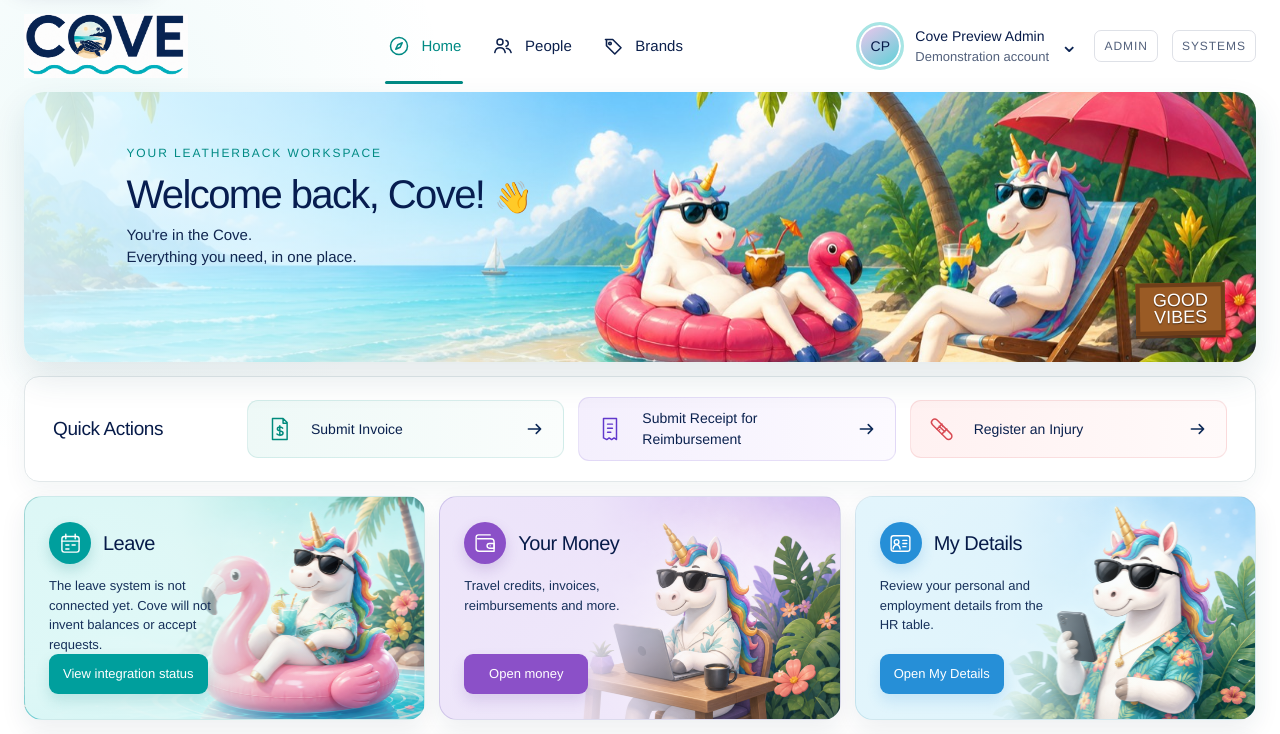
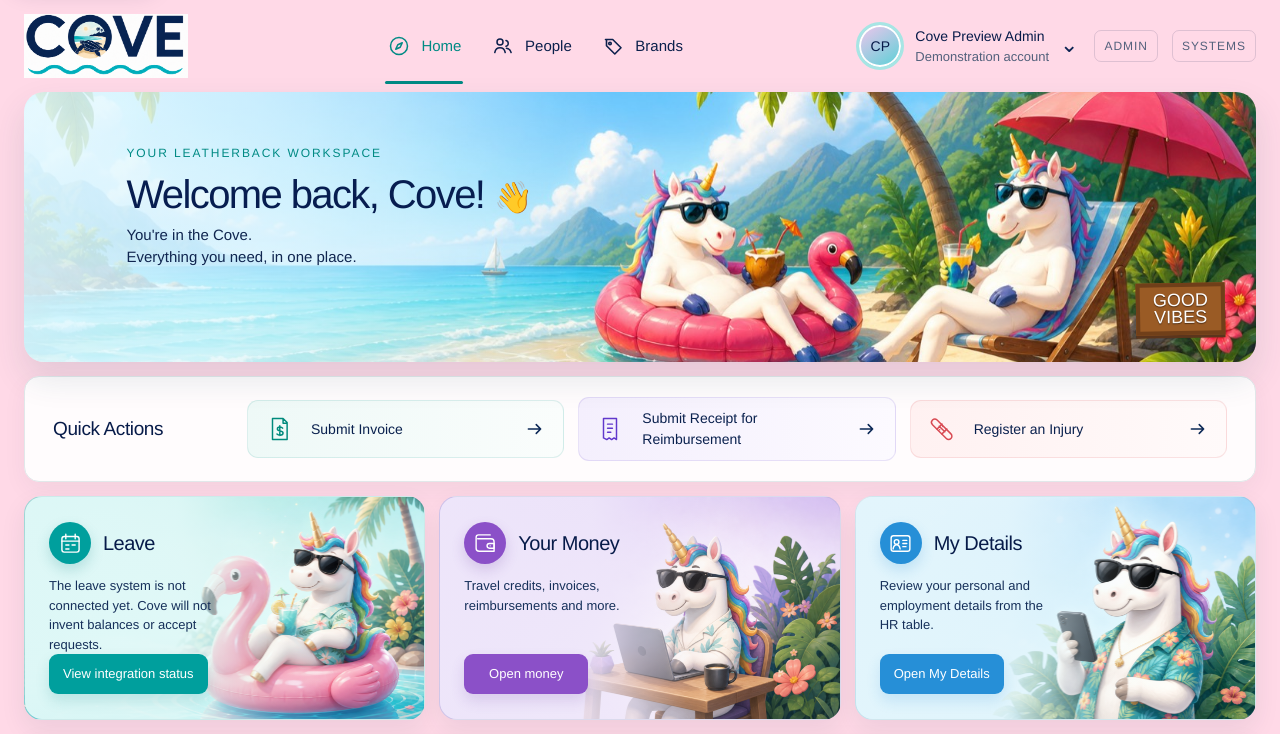
Before and after one commit to leatherback-travel-organisation/booking-calendar, a Next.js app: page / in a window 1280 px wide. Shown: the top 734 px of the page. Built offline with nearby package versions, Linux system fonts and the light colour scheme.

Commit message:
Set Cove homepage background to pink (#9)
Co-authored-by: cove-sso-automation[bot] <305917047+cove-sso-automation[bot]@users.noreply.github.com>

```diff
--- a/src/app/globals.css
+++ b/src/app/globals.css
@@ -2257,6 +2257,10 @@ h1 {
   font-family: var(--font-sans);
 }
 
+.cove-home-shell {
+  background: #ffd9e7;
+}
+
 .cove-topnav {
   width: min(1480px, calc(100% - 48px));
   height: 92px;
--- a/src/components/app-shell.tsx
+++ b/src/components/app-shell.tsx
@@ -22,7 +22,7 @@ export async function AppShell({ active, adminSection = "people", systemsSection
   const systemsHref = systemsSection === "websites" ? "/systems?view=websites" : "/systems";
 
   return (
-    <div className={`cove-portal-shell ${active === "admin" || active === "systems" ? "cove-admin-shell" : ""} ${active === "recruitment" ? "cove-recruitment-shell" : ""}`}>
+    <div className={`cove-portal-shell ${active === "home" ? "cove-home-shell" : ""} ${active === "admin" || active === "systems" ? "cove-admin-shell" : ""} ${active === "recruitment" ? "cove-recruitment-shell" : ""}`}>
       <a className="skip-link" href="#main-content">Skip to main content</a>
       <header className="cove-topnav">
         <Link href="/" className="cove-logo" aria-label="Cove home">
```
